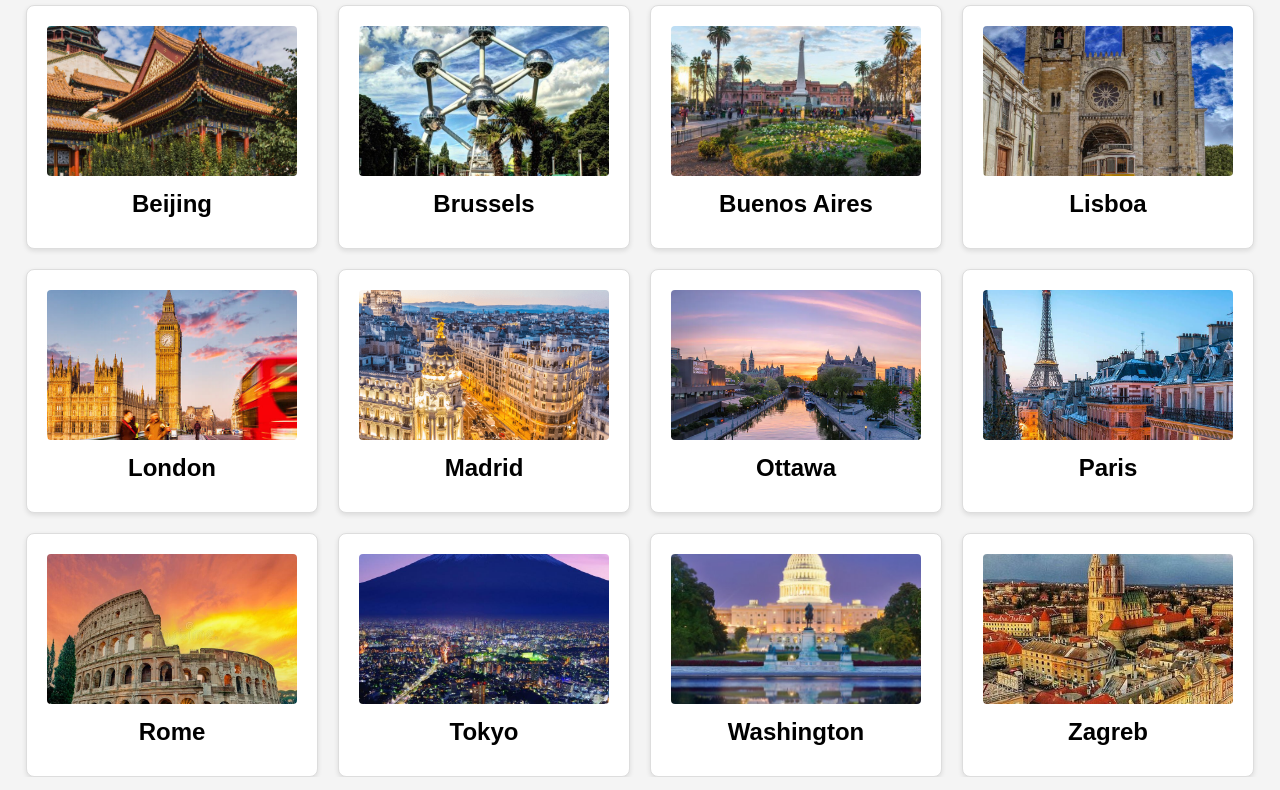
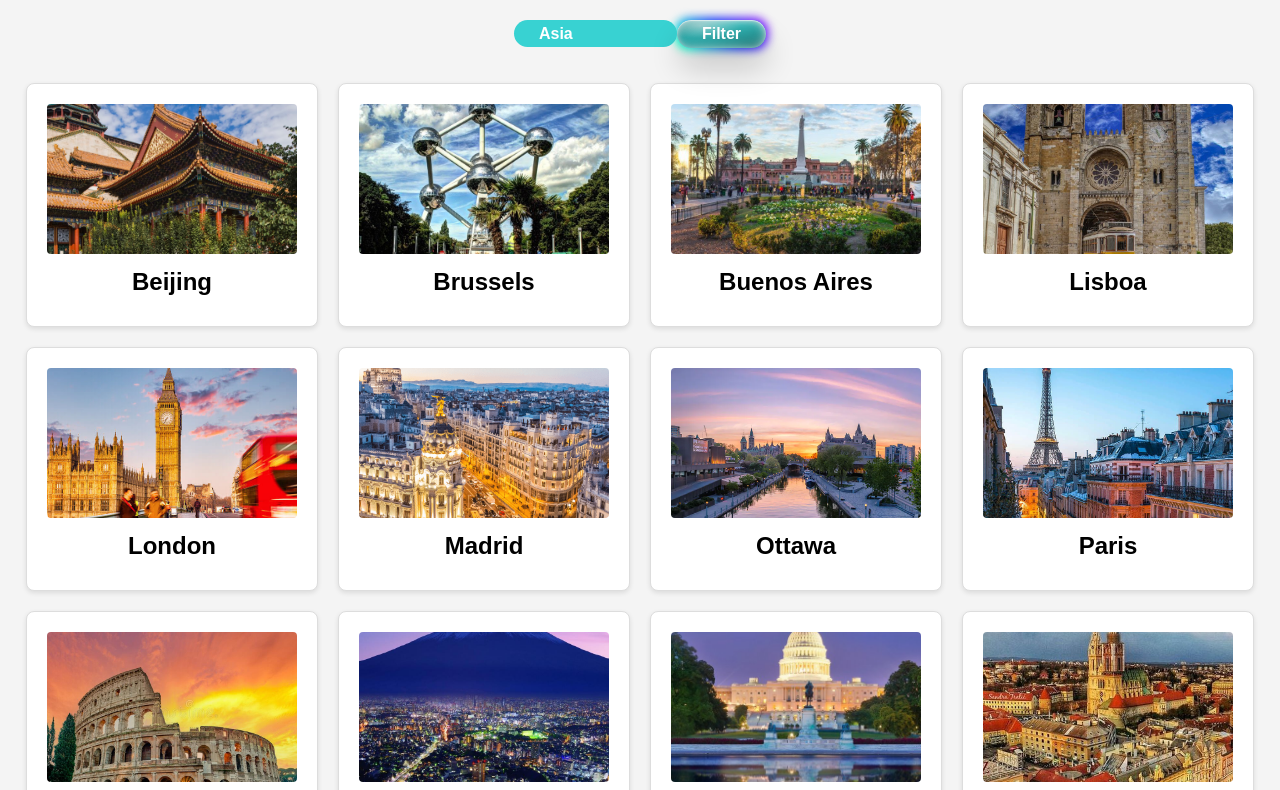
Before and after one commit to LaKiRiBlue/IF3-JS-projects, a plain HTML site: page Cities/cities.html in a window 1280 px wide. Shown: the part 72-862 px from the top of the page. Drawn offline with Linux system fonts and the light colour scheme.

Commit message:
Updating Cities and adding Reverse-sentence function

```diff
--- a/Cities/cities.css
+++ b/Cities/cities.css
@@ -1,33 +1,4 @@
-@-webkit-keyframes shadow-inset-tr {
-    0% {
-      -webkit-box-shadow: inset -6px -6px 0px 0px rgba(0, 0, 0, 0);
-              box-shadow: inset -6px -6px 0px 0px rgba(0, 0, 0, 0);
-      transform: translateX(0) translateY(0);
-    }
-    100% {
-      -webkit-box-shadow: inset -6px -6px 20px 0px rgba(0, 0, 0, 0.5);
-              box-shadow: inset -6px -6px 20px 0px rgba(0, 0, 0, 0.5);
-      transform: translateX(6px) translateY(6px);
-    }
-  }
 
-  @keyframes shadow-inset-tr {
-    0% {
-      -webkit-box-shadow: inset -6px -6px 0px 0px rgba(0, 0, 0, 0);
-              box-shadow: inset -6px -6px 0px 0px rgba(0, 0, 0, 0);
-      transform: translateX(0) translateY(0);
-    }
-    100% {
-      -webkit-box-shadow: inset -6px -6px 20px 0px rgba(0, 0, 0, 0.5);
-              box-shadow: inset -6px -6px 20px 0px rgba(0, 0, 0, 0.5);
-      transform: translateX(6px) translateY(6px);
-    }
-  }
-
-  .shadow-inset-tr {
-    -webkit-animation: shadow-inset-tr 0.4s cubic-bezier(0.250, 0.460, 0.450, 0.940) both;
-            animation: shadow-inset-tr 0.4s cubic-bezier(0.250, 0.460, 0.450, 0.940) both;
-  }
 
 body {
   font-family: Arial, sans-serif;
@@ -90,3 +61,88 @@
   display: block;
   transition: all 0.3s ease-in-out;
 }
+
+.filter-container {
+  margin-bottom: 20px;
+}
+
+
+.button-85, button {
+  position: relative;
+  display: inline-block;
+  color: #fff;
+  padding: 5px 25px;
+  margin-bottom: 15px;
+  background-color: #38D2D2;
+  background-image: radial-gradient(93% 87% at 87% 89%, rgba(0, 0, 0, 0.23) 0%, transparent 86.18%), radial-gradient(66% 66% at 26% 20%, rgba(255, 255, 255, 0.55) 0%, rgba(255, 255, 255, 0) 69.79%, rgba(255, 255, 255, 0) 100%);
+  box-shadow: inset -3px -3px 9px rgba(255, 255, 255, 0.25), inset 0px 3px 9px rgba(255, 255, 255, 0.3), inset 0px 1px 1px rgba(255, 255, 255, 0.6), inset 0px -8px 36px rgba(0, 0, 0, 0.3), inset 0px 1px 5px rgba(255, 255, 255, 0.6), 2px 19px 31px rgba(0, 0, 0, 0.2);
+  border-radius: 14px;
+  font-weight: bold;
+  font-size: 16px;
+  border: 0;
+  user-select: none;
+  -webkit-user-select: none;
+  touch-action: manipulation;
+  cursor: pointer;
+}
+
+.button-85:before, button:before {
+  content: "";
+  position: absolute;
+  top: -2px;
+  left: -2px;
+  width: calc(100% + 4px);
+  height: calc(100% + 4px);
+  background: linear-gradient(45deg, #ff0000, #ff7300, #fffb00, #48ff00, #00ffd5, #002bff, #7a00ff, #ff00c8, #ff0000);
+  background-size: 400%;
+  z-index: -1;
+  filter: blur(5px);
+  -webkit-filter: blur(5px);
+  animation: glowing-button-85 20s linear infinite;
+  transition: opacity 0.3s ease-in-out;
+  border-radius: 14px;
+}
+button{
+  margin-top: 15px;
+}
+#continent {
+  appearance: none;
+  -webkit-appearance: none;
+  -moz-appearance: none;
+  background-color: #38D2D2;
+  color: #fff;
+  padding: 5px 25px;
+  margin-bottom: 15px;
+  border: none;
+  border-radius: 14px;
+  font-weight: bold;
+  font-size: 16px;
+  cursor: pointer;
+  user-select: none;
+  -webkit-user-select: none;
+  touch-action: manipulation;
+  outline: none;
+}
+
+#continent:after {
+  content: '\25BC';
+  position: absolute;
+  top: 50%;
+  right: 10px;
+  transform: translateY(-50%);
+  color: #fff;
+  pointer-events: none;
+}
+
+
+@keyframes glowing-button-85 {
+  0% {
+    background-position: 0 0;
+  }
+  50% {
+    background-position: 400% 0;
+  }
+  100% {
+    background-position: 0 0;
+  }
+}
--- a/Cities/cities.html
+++ b/Cities/cities.html
@@ -7,8 +7,10 @@
     <title>City Cards</title>
 </head>
 <body>
+
     <h1>City Cards</h1>
     <div id="city-container"></div>
     <script src="cities.js"></script>
+    <button onClick="window.location.reload();">Reset</button>
 </body>
 </html>
--- a/Cities/cities.js
+++ b/Cities/cities.js
@@ -15,10 +15,42 @@ const CITIES = [
 
 document.addEventListener('DOMContentLoaded', () => {
     const cityContainer = document.getElementById('city-container');
-    CITIES.forEach(city => {
+    const filterContainer = document.createElement('div');
+    filterContainer.className = 'filter-container';
+
+    const choiceOfContinent = document.createElement('select');
+    choiceOfContinent.id = 'continent';
+    const continents = new Set(CITIES.map(city => city.continent));
+    continents.forEach(continent => {
+        const option = document.createElement('option');
+        option.value = continent;
+        option.textContent = continent;
+        choiceOfContinent.appendChild(option);
+    });
+
+    const submitButton = document.createElement('button');
+    submitButton.id = 'submit-button';
+    submitButton.className = 'button-85';
+    submitButton.textContent = 'Filter';
+
+    filterContainer.appendChild(choiceOfContinent);
+    filterContainer.appendChild(submitButton);
+    document.body.insertBefore(filterContainer, cityContainer);
+
+    function displayCities(cities) {
+        cityContainer.innerHTML = '';
+        cities.forEach(city => {
             const cityCard = createCityCard(city);
             cityContainer.appendChild(cityCard);
         });
+    }
+
+    displayCities(CITIES);
+
+    submitButton.addEventListener('click', () => {
+        const selectedContinent = choiceOfContinent.value;
+        const filteredCities = CITIES.filter(city => city.continent === selectedContinent);
+        displayCities(filteredCities);
     });
 
     function createCityCard(city) {
@@ -58,3 +90,11 @@ function createCityCard(city) {
 
         return card;
     }
+});
+
+
+// const resetButton = document.getElementById('reset-button');
+
+// resetButton.addEventListener('click', () => {
+//     location.reload(); // Reload the page
+// });
--- /dev/null
+++ b/Reverse-sentenceJS/reverseCharacters.js
@@ -0,0 +1,6 @@
+
+function reverseCharacters(str) {
+    return str.split('').reverse().join('');
+}
+
+console.log(reverseCharacters('I just can\'t get enough'));
```
Also changed, not shown: Reverse-sentenceJS/rev.html (added, +12 -0 lines). Lines whose indentation alone changed are shown as unchanged.
